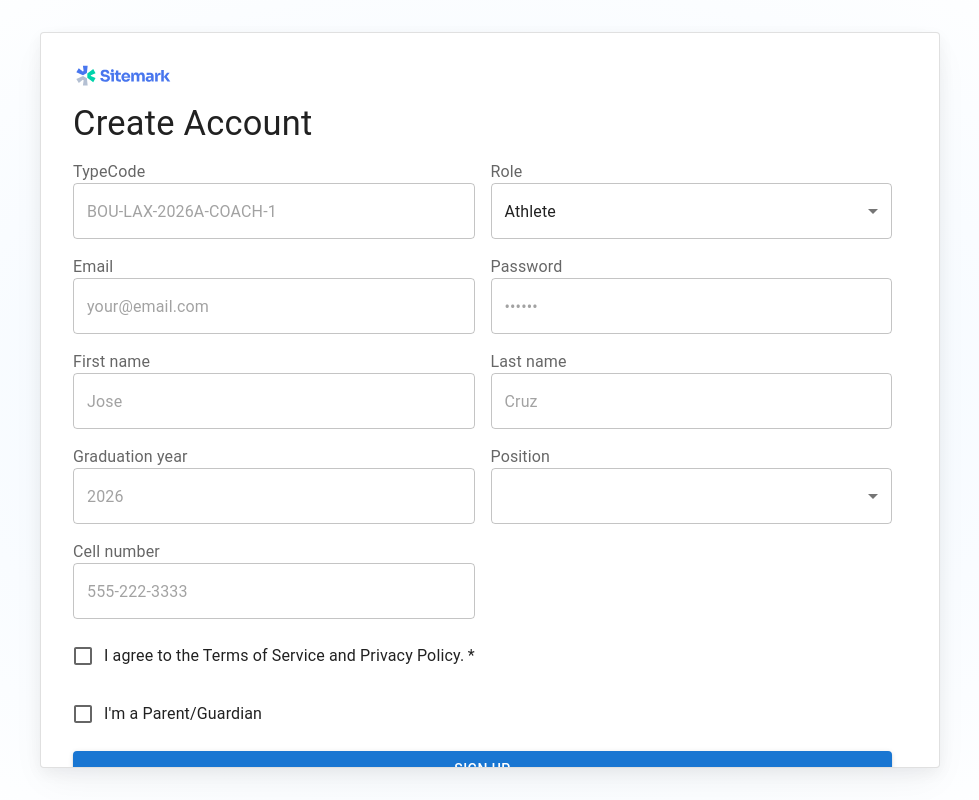
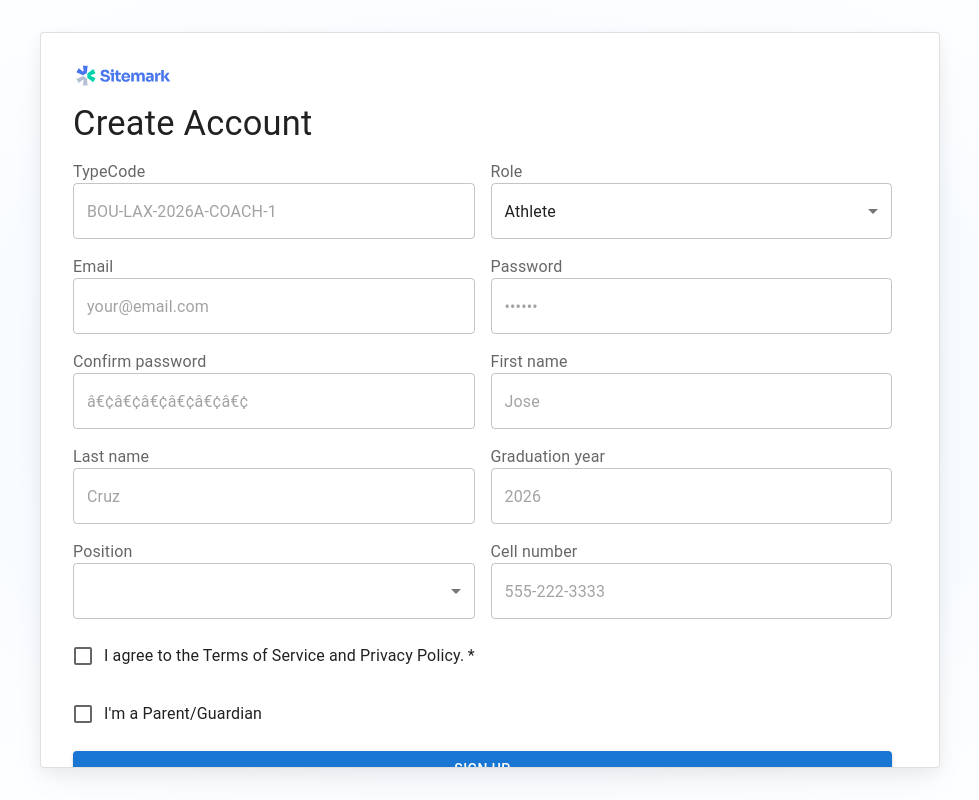
Before and after one commit to ecruz-dev/ankor-training-fe, a React (Vite) app: page /sign-up in a window 1280 px wide. Shown: the whole page, without its empty margins (150-1129 px from the left). Built offline with nearby package versions, Linux system fonts and the light colour scheme; no server answers.

Commit message:
adding confirm password

```diff
--- a/src/features/auth/pages/SignUp.tsx
+++ b/src/features/auth/pages/SignUp.tsx
@@ -111,6 +111,8 @@ export default function SignUp(props: { disableCustomTheme?: boolean }) {
   const [emailErrorMessage, setEmailErrorMessage] = React.useState('');
   const [passwordError, setPasswordError] = React.useState(false);
   const [passwordErrorMessage, setPasswordErrorMessage] = React.useState('');
+  const [confirmPasswordError, setConfirmPasswordError] = React.useState(false);
+  const [confirmPasswordErrorMessage, setConfirmPasswordErrorMessage] = React.useState('');
   const [firstNameError, setFirstNameError] = React.useState(false);
   const [firstNameErrorMessage, setFirstNameErrorMessage] = React.useState('');
   const [lastNameError, setLasNameError] = React.useState(false);
@@ -119,13 +121,14 @@ export default function SignUp(props: { disableCustomTheme?: boolean }) {
   const [nameErrorMessage, setNameErrorMessage] = React.useState('');
 
   const validateInputs = () => {
-    const email = document.getElementById('email') as HTMLInputElement;
-    const password = document.getElementById('password') as HTMLInputElement;
-    const name = document.getElementById('name') as HTMLInputElement;
+    const email = document.getElementById('email') as HTMLInputElement | null;
+    const password = document.getElementById('password') as HTMLInputElement | null;
+    const confirmPassword = document.getElementById('confirmPassword') as HTMLInputElement | null;
+    const typecode = document.getElementById('typecode') as HTMLInputElement | null;
 
     let isValid = true;
 
-    if (!email.value || !/\S+@\S+\.\S+/.test(email.value)) {
+    if (!email?.value || !/\S+@\S+\.\S+/.test(email.value)) {
       setEmailError(true);
       setEmailErrorMessage('Please enter a valid email address.');
       isValid = false;
@@ -134,7 +137,7 @@ export default function SignUp(props: { disableCustomTheme?: boolean }) {
       setEmailErrorMessage('');
     }
 
-    if (!password.value || password.value.length < 6) {
+    if (!password?.value || password.value.length < 6) {
       setPasswordError(true);
       setPasswordErrorMessage('Password must be at least 6 characters long.');
       isValid = false;
@@ -143,9 +146,22 @@ export default function SignUp(props: { disableCustomTheme?: boolean }) {
       setPasswordErrorMessage('');
     }
 
-    if (!name.value || name.value.length < 1) {
+    if (!confirmPassword?.value) {
+      setConfirmPasswordError(true);
+      setConfirmPasswordErrorMessage('Please confirm your password.');
+      isValid = false;
+    } else if (confirmPassword.value !== password?.value) {
+      setConfirmPasswordError(true);
+      setConfirmPasswordErrorMessage('Passwords do not match.');
+      isValid = false;
+    } else {
+      setConfirmPasswordError(false);
+      setConfirmPasswordErrorMessage('');
+    }
+
+    if (!typecode?.value || typecode.value.length < 1) {
       setNameError(true);
-      setNameErrorMessage('Name is required.');
+      setNameErrorMessage('Type code is required.');
       isValid = false;
     } else {
       setNameError(false);
@@ -172,8 +188,7 @@ export default function SignUp(props: { disableCustomTheme?: boolean }) {
   const handleSubmit = async (event: React.FormEvent<HTMLFormElement>) => {
         event.preventDefault();
 
-        // keep your existing error flags respected
-        if (nameError || emailError || passwordError) return;
+        if (!validateInputs()) return;
 
         const form = new FormData(event.currentTarget);
 
@@ -181,10 +196,17 @@ export default function SignUp(props: { disableCustomTheme?: boolean }) {
         const joinCode = String(form.get('typecode') || '').trim(); // "typecode" input -> joinCode
         const email = String(form.get('email') || '').trim();
         const password = String(form.get('password') || '');
+        const confirmPassword = String(form.get('confirmPassword') || '');
         const firstName = String(form.get('firstName') || '').trim();
         const lastName = String(form.get('lastName') || '').trim();
         const cellNumberRaw = form.get('cellNumber');
         const cellNumber = (cellNumberRaw ? String(cellNumberRaw) : '').trim() || undefined;
+
+        if (confirmPassword !== password) {
+          setConfirmPasswordError(true);
+          setConfirmPasswordErrorMessage('Passwords do not match.');
+          return;
+        }
 
         // username may not be present in your current form—fallback to email local-part
         const usernameField = String(form.get('username') || '').trim();
@@ -328,6 +350,23 @@ export default function SignUp(props: { disableCustomTheme?: boolean }) {
             </FormControl>
 
             <FormControl>
+              <FormLabel htmlFor="confirmPassword">Confirm password</FormLabel>
+              <TextField
+                required
+                fullWidth
+                name="confirmPassword"
+                placeholder="â€¢â€¢â€¢â€¢â€¢â€¢"
+                type="password"
+                id="confirmPassword"
+                autoComplete="new-password"
+                variant="outlined"
+                error={confirmPasswordError}
+                helperText={confirmPasswordErrorMessage}
+                color={confirmPasswordError ? 'error' : 'primary'}
+              />
+            </FormControl>
+
+            <FormControl>
               <FormLabel htmlFor="firstName">First name</FormLabel>
               <TextField
                 autoComplete="given-name"
```
